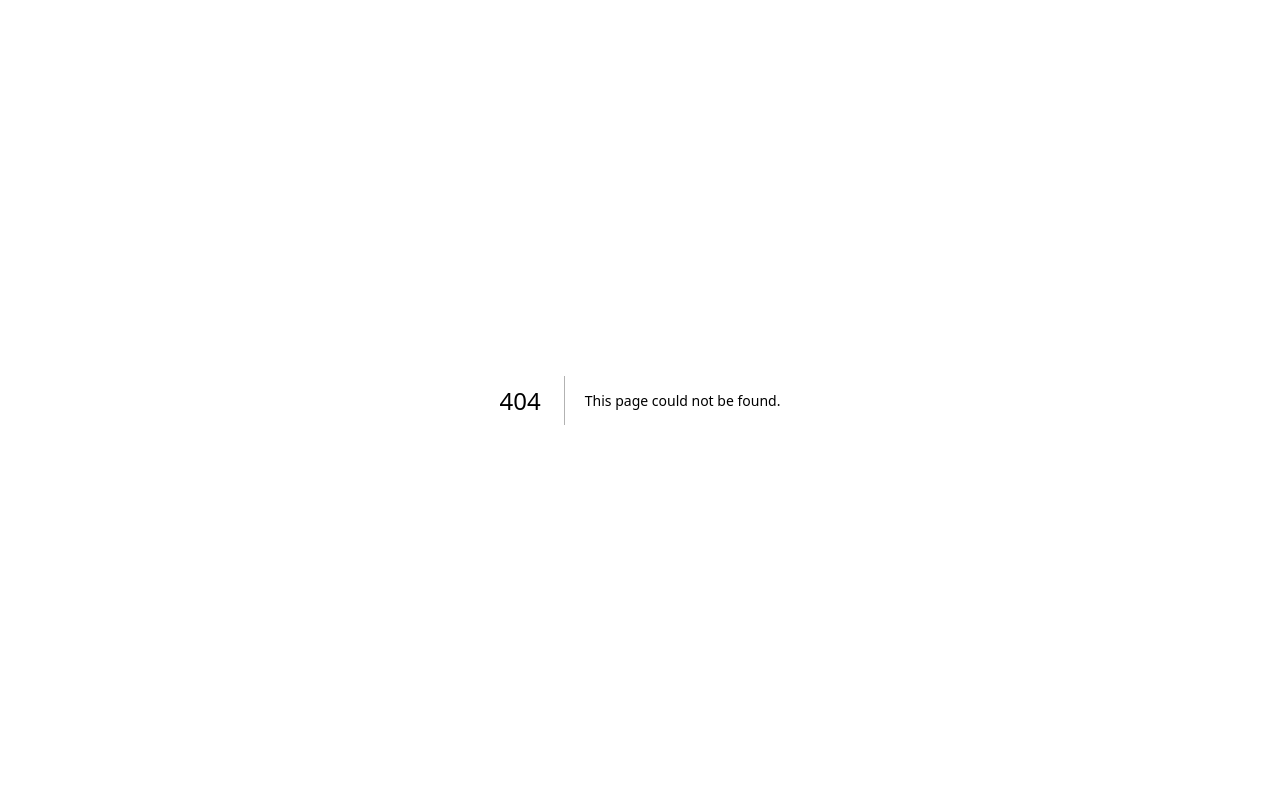
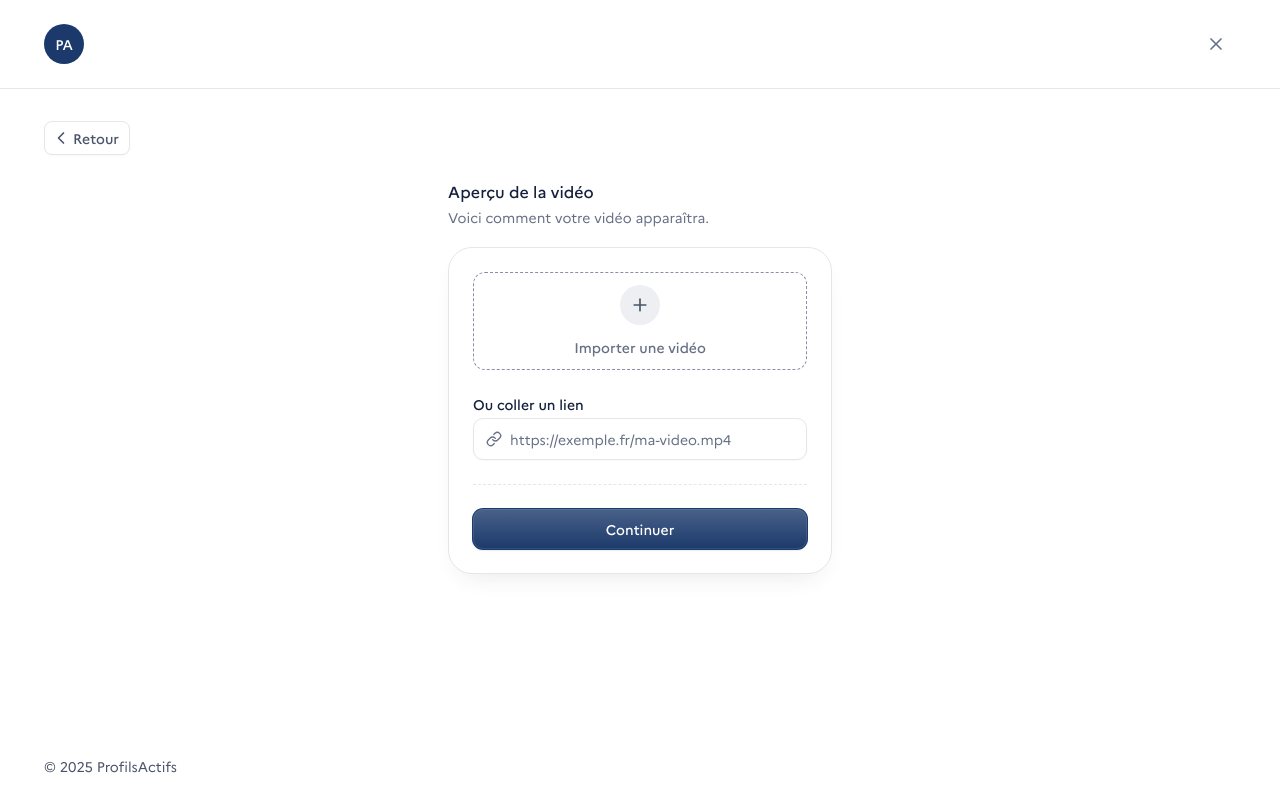
Before and after one commit to pierrick-simon/ProfilsActifs, a Next.js app: page /inscription/video in a window 1280 px wide. Before the commit this address had no page. Built offline with nearby package versions, Linux system fonts and the light colour scheme.

Commit message:
feat: Added video upload page before questionnaire

```diff
--- a/app/inscription/questions/page.tsx
+++ b/app/inscription/questions/page.tsx
@@ -38,9 +38,7 @@ type Question =
       choices: Choice[];
     };
 
-// Questionnaire d'inscription. Chaque entrée décrit une étape ; le type
-// détermine le rendu (réponse libre ou choix unique). Ajouter une question
-// ici met automatiquement à jour le nombre d'étapes de l'indicateur.
+
 const questions: Question[] = [
   {
     type: "text",
@@ -97,7 +95,7 @@ export default function QuestionsPage() {
 
   function goBack() {
     if (step === 0) {
-      router.push("/inscription");
+      router.push("/inscription/video");
       return;
     }
     setStep((current) => current - 1);
--- /dev/null
+++ b/app/inscription/video/page.tsx
@@ -0,0 +1,140 @@
+"use client";
+
+import { useRef, useState } from "react";
+import { useRouter } from "next/navigation";
+import Link from "next/link";
+import { ChevronLeftIcon, CloseIcon, LinkIcon, PlusIcon } from "@/components/icons";
+
+export default function VideoUploadPage() {
+  const router = useRouter();
+  const inputRef = useRef<HTMLInputElement>(null);
+  const [videoUrl, setVideoUrl] = useState<string | null>(null);
+  const [link, setLink] = useState("");
+
+  const previewUrl = videoUrl ?? (link.trim() || null);
+
+  function handleSelect(event: React.ChangeEvent<HTMLInputElement>) {
+    const file = event.target.files?.[0];
+    if (!file) {
+      return;
+    }
+    if (videoUrl) {
+      URL.revokeObjectURL(videoUrl);
+    }
+    setVideoUrl(URL.createObjectURL(file));
+  }
+
+  return (
+    <main className="flex flex-1 flex-col bg-fond-page">
+      <header className="flex items-center gap-6 border-b border-bordure-defaut px-11 py-6">
+        <div className="flex flex-1 items-center">
+          <span className="flex size-10 items-center justify-center rounded-full bg-bleu-institutionnel font-sans text-sm font-medium text-texte-inverse">
+            PA
+          </span>
+        </div>
+        <div className="flex flex-1 items-center justify-end">
+          <Link
+            href="/"
+            aria-label="Fermer"
+            className="rounded-[10px] p-2.5 text-texte-tertiaire transition-colors hover:bg-fond-neutre hover:text-texte-secondaire"
+          >
+            <CloseIcon className="size-5" />
+          </Link>
+        </div>
+      </header>
+
+      <div className="px-11 pt-8">
+        <button
+          type="button"
+          onClick={() => router.push("/inscription")}
+          className="inline-flex items-center gap-0.5 rounded-lg border border-bordure-defaut bg-fond-page py-1.5 pl-1.5 pr-2.5 font-sans text-sm font-medium text-texte-secondaire shadow-[0_1px_2px_0_rgba(10,13,20,0.03)] transition-colors hover:bg-fond-neutre"
+        >
+          <ChevronLeftIcon className="size-5" />
+          Retour
+        </button>
+      </div>
+
+      <div className="flex min-h-0 flex-1 justify-center px-6 py-6">
+        <div className="flex h-full w-full max-w-[384px] flex-col gap-5">
+          <div className="flex flex-col gap-1">
+            <h1 className="font-sans text-base font-medium text-texte-principal">
+              Aperçu de la vidéo
+            </h1>
+            <p className="font-sans text-sm text-texte-tertiaire">
+              Voici comment votre vidéo apparaîtra.
+            </p>
+          </div>
+
+          <div className="flex min-h-0 flex-1 flex-col gap-6 rounded-3xl border border-bordure-defaut bg-fond-page p-6 shadow-[0_12px_24px_-12px_rgba(51,51,51,0.12)]">
+            <button
+              type="button"
+              onClick={() => inputRef.current?.click()}
+              className="flex min-h-0 flex-1 flex-col items-center justify-center gap-3 overflow-hidden rounded-xl border border-dashed border-bordure-forte bg-fond-page p-3 transition-colors hover:bg-fond-neutre"
+            >
+              {previewUrl ? (
+                <video
+                  src={previewUrl}
+                  controls
+                  className="max-h-full w-full rounded-lg object-contain"
+                />
+              ) : (
+                <>
+                  <span className="flex items-center justify-center rounded-full bg-fond-neutre p-2.5 text-texte-secondaire">
+                    <PlusIcon className="size-5" />
+                  </span>
+                  <span className="font-sans text-sm font-medium text-texte-tertiaire">
+                    Importer une vidéo
+                  </span>
+                </>
+              )}
+            </button>
+
+            <div className="flex flex-col gap-1">
+              <label
+                htmlFor="lien-video"
+                className="font-sans text-sm font-medium text-texte-principal"
+              >
+                Ou coller un lien
+              </label>
+              <div className="flex items-center gap-2 rounded-[10px] border border-bordure-defaut bg-fond-page px-3 py-2.5 shadow-[0_1px_2px_0_rgba(10,13,20,0.03)] focus-within:border-bleu-institutionnel focus-within:ring-2 focus-within:ring-fond-bleu-clair">
+                <LinkIcon className="size-4 shrink-0 text-texte-tertiaire" />
+                <input
+                  id="lien-video"
+                  type="url"
+                  value={link}
+                  onChange={(event) => setLink(event.target.value)}
+                  placeholder="https://exemple.fr/ma-video.mp4"
+                  className="flex-1 bg-transparent font-sans text-sm text-texte-principal placeholder:text-texte-tertiaire focus:outline-none"
+                />
+              </div>
+            </div>
+
+            <div className="h-px w-full border-t border-dashed border-bordure-defaut" />
+
+            <button
+              type="button"
+              onClick={() => router.push("/inscription/questions")}
+              className="flex w-full items-center justify-center gap-1 overflow-hidden rounded-[10px] bg-bleu-institutionnel bg-[linear-gradient(180deg,rgba(255,255,255,0.2)_0%,rgba(255,255,255,0)_100%)] p-2.5 shadow-[0px_0px_0px_1px_var(--color-bleu-institutionnel),0px_1px_2px_0px_rgba(14,18,27,0.24)] outline outline-1 -outline-offset-1 outline-white/10 transition hover:brightness-110"
+            >
+              <span className="px-1 font-sans text-sm font-medium leading-5 text-texte-inverse">
+                Continuer
+              </span>
+            </button>
+          </div>
+
+          <input
+            ref={inputRef}
+            type="file"
+            accept="video/*"
+            onChange={handleSelect}
+            className="hidden"
+          />
+        </div>
+      </div>
+
+      <footer className="flex items-center px-11 py-6">
+        <span className="font-sans text-sm text-texte-secondaire">© 2025 ProfilsActifs</span>
+      </footer>
+    </main>
+  );
+}
--- a/components/icons.tsx
+++ b/components/icons.tsx
@@ -244,6 +244,15 @@ export function GlobeIcon({ className }: IconProps) {
   );
 }
 
+export function LinkIcon({ className }: IconProps) {
+  return (
+    <LineIcon className={className}>
+      <path d="M10 13a5 5 0 0 0 7.54.54l3-3a5 5 0 0 0-7.07-7.07l-1.72 1.71" />
+      <path d="M14 11a5 5 0 0 0-7.54-.54l-3 3a5 5 0 0 0 7.07 7.07l1.71-1.71" />
+    </LineIcon>
+  );
+}
+
 export function SettingsIcon({ className }: IconProps) {
   return (
     <LineIcon className={className}>
--- a/components/signup-form.tsx
+++ b/components/signup-form.tsx
@@ -64,7 +64,7 @@ export default function SignupForm() {
 
 
     localStorage.setItem("role", role);
-    router.push(role === "candidat" ? "/inscription/questions" : "/");
+    router.push(role === "candidat" ? "/inscription/video" : "/");
   }
 
   return (
```
